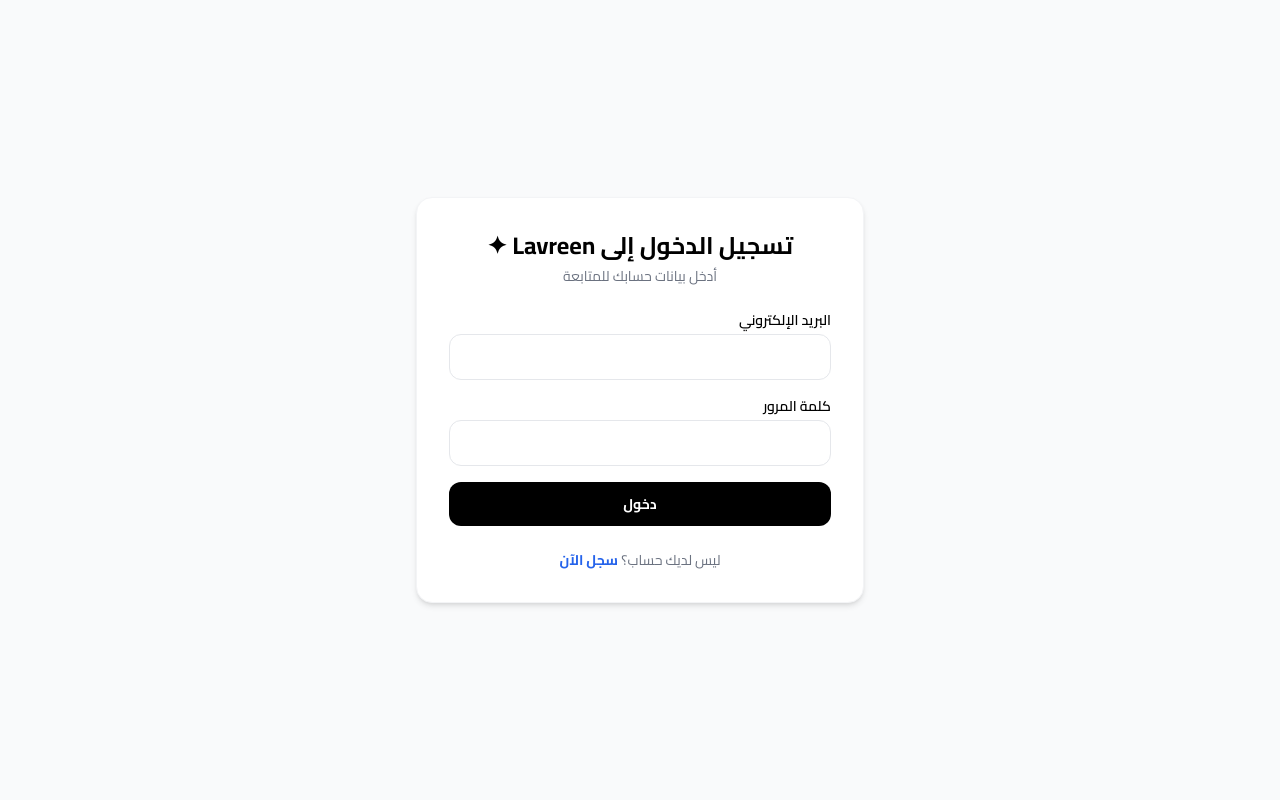
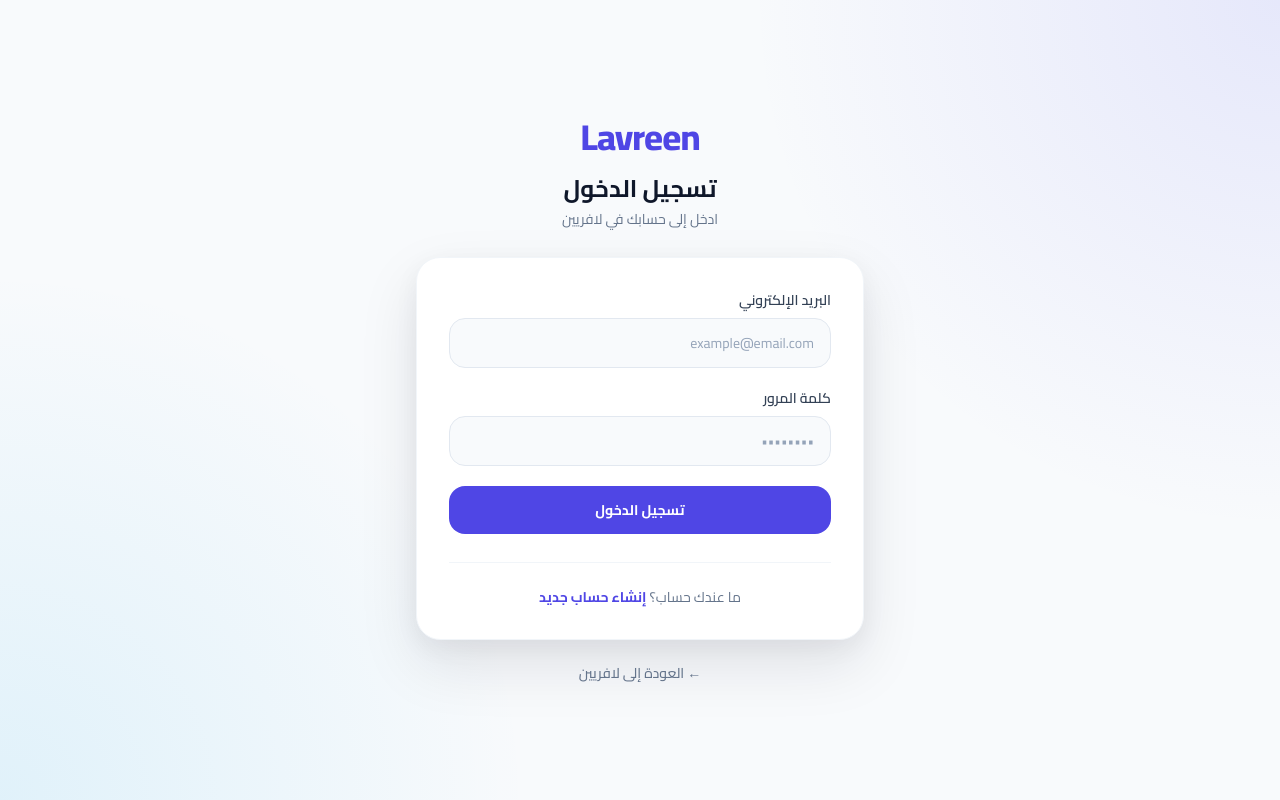
Before and after one commit to yz1l2/Lavreen, a Flask app: page /login in a window 1280 px wide. Run offline with Flask 3, Linux system fonts and the light colour scheme; parts of the project's set-up code (start-up, migrations or seed data) failed here and were passed over; some libraries are stand-ins or nearby versions.

Commit message:
Update login.html

```diff
--- a/templates/login.html
+++ b/templates/login.html
@@ -3,34 +3,217 @@
 <head>
     <meta charset="UTF-8">
     <meta name="viewport" content="width=device-width, initial-scale=1.0">
+
     <title>تسجيل الدخول - Lavreen</title>
+
     <script src="https://cdn.tailwindcss.com"></script>
-    <link href="https://fonts.googleapis.com/css2?family=Cairo:wght@400;600;700&display=swap" rel="stylesheet">
-    <style>body { font-family: 'Cairo', sans-serif; }</style>
+
+    <link
+        href="https://fonts.googleapis.com/css2?family=Cairo:wght@400;500;600;700;800&display=swap"
+        rel="stylesheet"
+    >
+
+    <style>
+        * {
+            font-family: "Cairo", sans-serif;
+        }
+
+        body {
+            min-height: 100vh;
+            background:
+                radial-gradient(
+                    circle at top right,
+                    rgba(99, 102, 241, 0.12),
+                    transparent 35%
+                ),
+                radial-gradient(
+                    circle at bottom left,
+                    rgba(14, 165, 233, 0.10),
+                    transparent 35%
+                ),
+                #f8fafc;
+        }
+
+        .login-card {
+            box-shadow:
+                0 25px 60px rgba(15, 23, 42, 0.10),
+                0 8px 25px rgba(15, 23, 42, 0.05);
+        }
+
+        .input-field {
+            transition:
+                border-color 0.2s ease,
+                box-shadow 0.2s ease;
+        }
+
+        .input-field:focus {
+            border-color: #6366f1;
+            box-shadow:
+                0 0 0 4px rgba(99, 102, 241, 0.10);
+            outline: none;
+        }
+
+        .login-button {
+            transition:
+                transform 0.15s ease,
+                box-shadow 0.15s ease;
+        }
+
+        .login-button:hover {
+            transform: translateY(-1px);
+            box-shadow:
+                0 10px 25px rgba(79, 70, 229, 0.22);
+        }
+
+        .login-button:active {
+            transform: translateY(0);
+        }
+    </style>
 </head>
-<body class="bg-gray-50 flex items-center justify-center min-h-screen">
-    <div class="max-w-md w-full bg-white p-8 rounded-2xl shadow-md border border-gray-100">
-        <div class="text-center mb-6">
-            <h1 class="text-2xl font-bold">تسجيل الدخول إلى Lavreen ✦</h1>
-            <p class="text-gray-500 text-sm mt-1">أدخل بيانات حسابك للمتابعة</p>
+
+<body class="flex items-center justify-center px-4 py-8">
+
+    <main class="w-full max-w-md">
+
+        <!-- الشعار -->
+        <div class="text-center mb-7">
+
+            <a
+                href="{{ url_for('index') }}"
+                class="inline-flex items-center gap-2"
+            >
+                <span
+                    class="text-4xl font-extrabold tracking-tight text-indigo-600"
+                >
+                    Lavreen
+                </span>
+            </a>
+
+            <h1 class="mt-4 text-2xl font-bold text-slate-900">
+                تسجيل الدخول
+            </h1>
+
+            <p class="mt-1 text-sm text-slate-500">
+                ادخل إلى حسابك في لافريين
+            </p>
+
         </div>
 
+
+        <!-- البطاقة -->
+        <section
+            class="login-card rounded-3xl bg-white border border-slate-100 p-6 sm:p-8"
+        >
+
             {% if error %}
-        <div class="bg-red-50 text-red-600 p-3 rounded-xl text-sm mb-4 text-center">{{ error }}</div>
+                <div
+                    class="mb-5 rounded-2xl border border-red-200 bg-red-50 px-4 py-3 text-sm leading-6 text-red-700"
+                    role="alert"
+                >
+                    {{ error }}
+                </div>
             {% endif %}
 
-        <form action="/login" method="POST" class="space-y-4">
+
+            <form
+                method="POST"
+                action="{{ url_for('login') }}"
+                class="space-y-5"
+            >
+
+                <!-- البريد -->
                 <div>
-                <label class="block text-sm font-semibold mb-1">البريد الإلكتروني</label>
-                <input type="email" name="email" class="w-full p-3 border rounded-xl text-sm outline-none focus:ring-2 focus:ring-black" required>
+
+                    <label
+                        for="email"
+                        class="mb-2 block text-sm font-semibold text-slate-700"
+                    >
+                        البريد الإلكتروني
+                    </label>
+
+                    <input
+                        id="email"
+                        name="email"
+                        type="email"
+                        autocomplete="email"
+                        required
+                        value="{{ request.form.get('email', '') }}"
+                        placeholder="example@email.com"
+                        class="input-field w-full rounded-2xl border border-slate-200 bg-slate-50 px-4 py-3.5 text-sm text-slate-900 placeholder-slate-400"
+                    >
+
                 </div>
+
+
+                <!-- كلمة المرور -->
                 <div>
-                <label class="block text-sm font-semibold mb-1">كلمة المرور</label>
-                <input type="password" name="password" class="w-full p-3 border rounded-xl text-sm outline-none focus:ring-2 focus:ring-black" required>
+
+                    <div class="mb-2 flex items-center justify-between">
+
+                        <label
+                            for="password"
+                            class="block text-sm font-semibold text-slate-700"
+                        >
+                            كلمة المرور
+                        </label>
+
                     </div>
-            <button type="submit" class="w-full bg-black hover:bg-gray-800 text-white p-3 rounded-xl font-bold text-sm transition">دخول</button>
+
+                    <input
+                        id="password"
+                        name="password"
+                        type="password"
+                        autocomplete="current-password"
+                        required
+                        placeholder="••••••••"
+                        class="input-field w-full rounded-2xl border border-slate-200 bg-slate-50 px-4 py-3.5 text-sm text-slate-900 placeholder-slate-400"
+                    >
+
+                </div>
+
+
+                <!-- زر الدخول -->
+                <button
+                    type="submit"
+                    class="login-button w-full rounded-2xl bg-indigo-600 px-5 py-3.5 text-sm font-bold text-white"
+                >
+                    تسجيل الدخول
+                </button>
+
             </form>
-        <p class="text-center text-sm text-gray-500 mt-6">ليس لديك حساب؟ <a href="/register" class="text-blue-600 font-bold">سجل الآن</a></p>
+
+
+            <!-- التسجيل -->
+            <div class="mt-7 border-t border-slate-100 pt-6 text-center">
+
+                <p class="text-sm text-slate-500">
+                    ما عندك حساب؟
+                    <a
+                        href="{{ url_for('register') }}"
+                        class="font-bold text-indigo-600 hover:text-indigo-700"
+                    >
+                        إنشاء حساب جديد
+                    </a>
+                </p>
+
             </div>
+
+        </section>
+
+
+        <!-- العودة -->
+        <div class="mt-5 text-center">
+
+            <a
+                href="{{ url_for('index') }}"
+                class="text-sm font-medium text-slate-500 hover:text-slate-700"
+            >
+                ← العودة إلى لافريين
+            </a>
+
+        </div>
+
+    </main>
+
 </body>
 </html>
```
Lines whose indentation alone changed are shown as unchanged.
